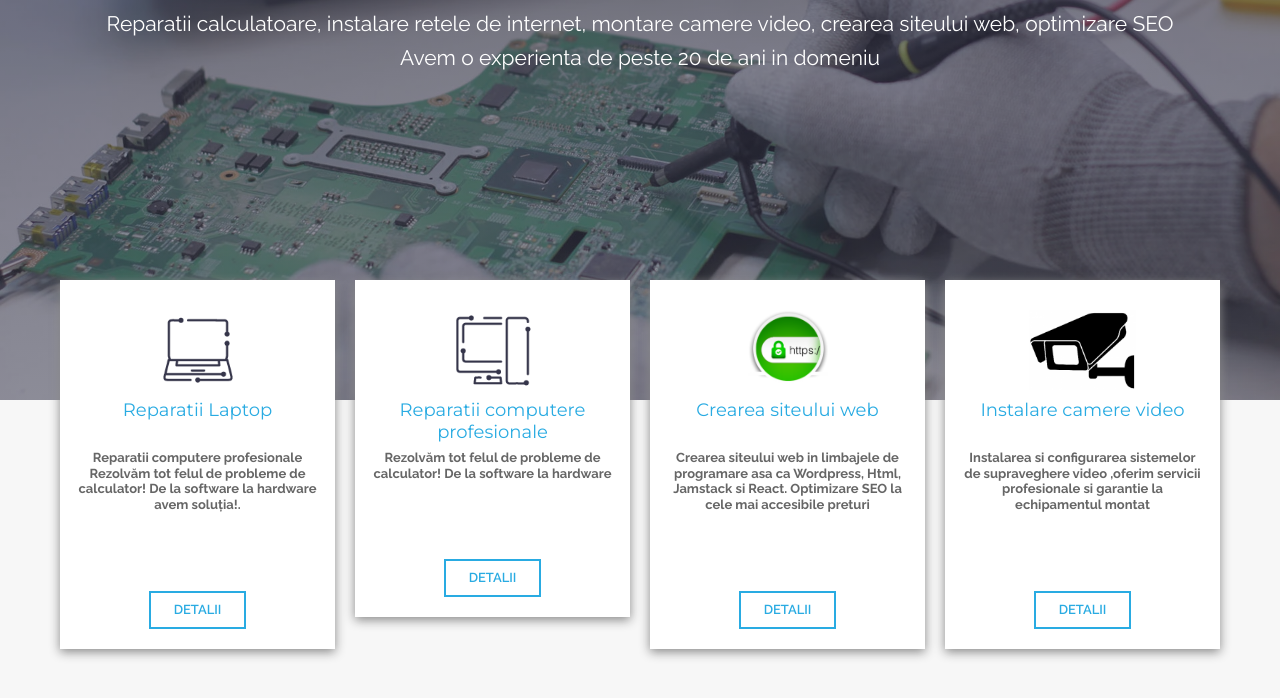
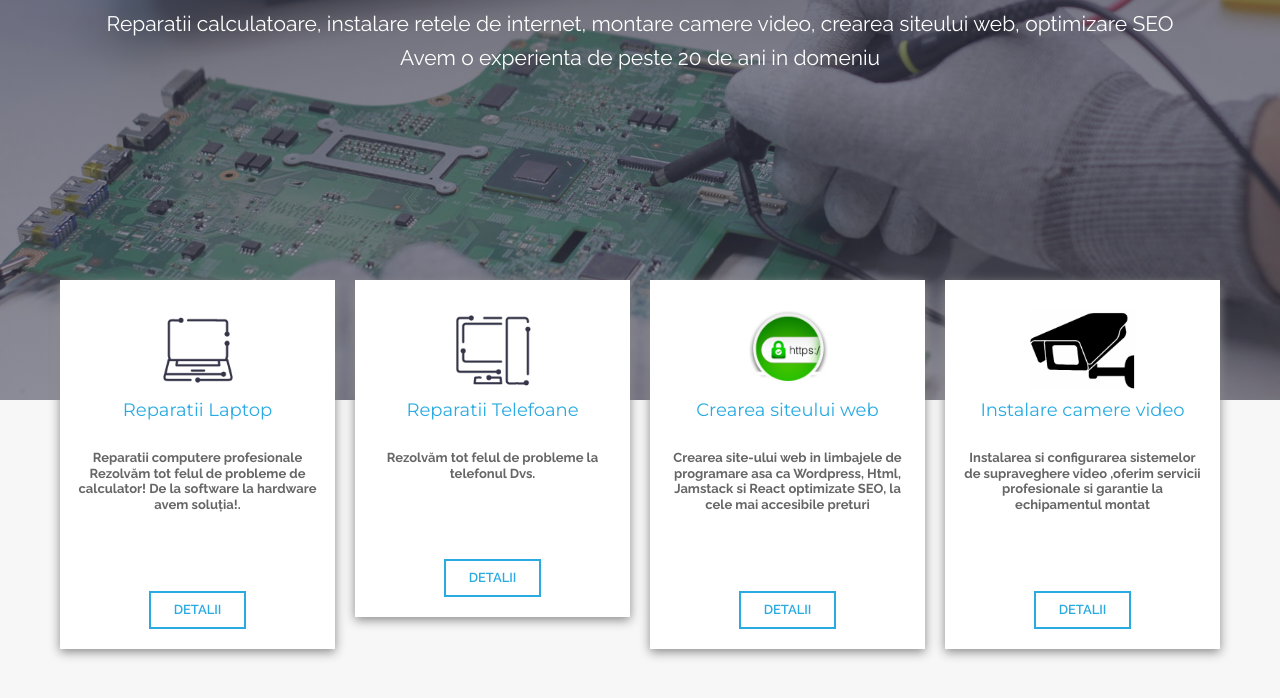
Before and after one commit to motordiagnostic/itservicii.github.io, a plain HTML site: page index.html in a window 1280 px wide. Shown: the part 400-1098 px from the top of the page. Drawn offline with Linux system fonts and the light colour scheme; some packages are replaced by stand-ins of ours.

Commit message:
Update index.html

```diff
--- a/index.html
+++ b/index.html
@@ -237,8 +237,8 @@
                                         <div class="price-image">
                                             <img class="image" src="./assets/images/icons/computer-dark.png" alt="" />
                                         </div>
-                                        <div class="price-title">Reparatii computere profesionale</div>
-                                        <div class="price-subtext"><strong> Rezolvăm tot felul de probleme de calculator! De la software la hardware</strong></div>
+                                        <div class="price-title">Reparatii Telefoane</div>
+                                        <div class="price-subtext"><strong> Rezolvăm tot felul de probleme la telefonul Dvs. </strong></div>
                                         <div class="price">&nbsp;</div>
                                         <a class="btn-md btns-bordered btn text-upper" href="#">DETALII</a></div>
                                 </div>
@@ -253,7 +253,7 @@
                                             <img class="image" src="./assets/images/icons/printer-dark.png" alt="" />
                                         </div>
                                         <div class="price-title">Crearea siteului web</div>
-                                        <div class="price-subtext"><strong>Crearea siteului web in limbajele de programare asa ca Wordpress, Html, Jamstack si React. Optimizare SEO la cele mai accesibile preturi</strong></div>
+                                        <div class="price-subtext"><strong>Crearea site-ului web in limbajele de programare asa ca Wordpress, Html, Jamstack si React optimizate SEO, la cele mai accesibile preturi</strong></div>
                                         <div class="price">&nbsp;</div>
                                         <a class="btn-md btns-bordered btn text-upper" href="#">DETALII</a></div>
                                 </div>
```
